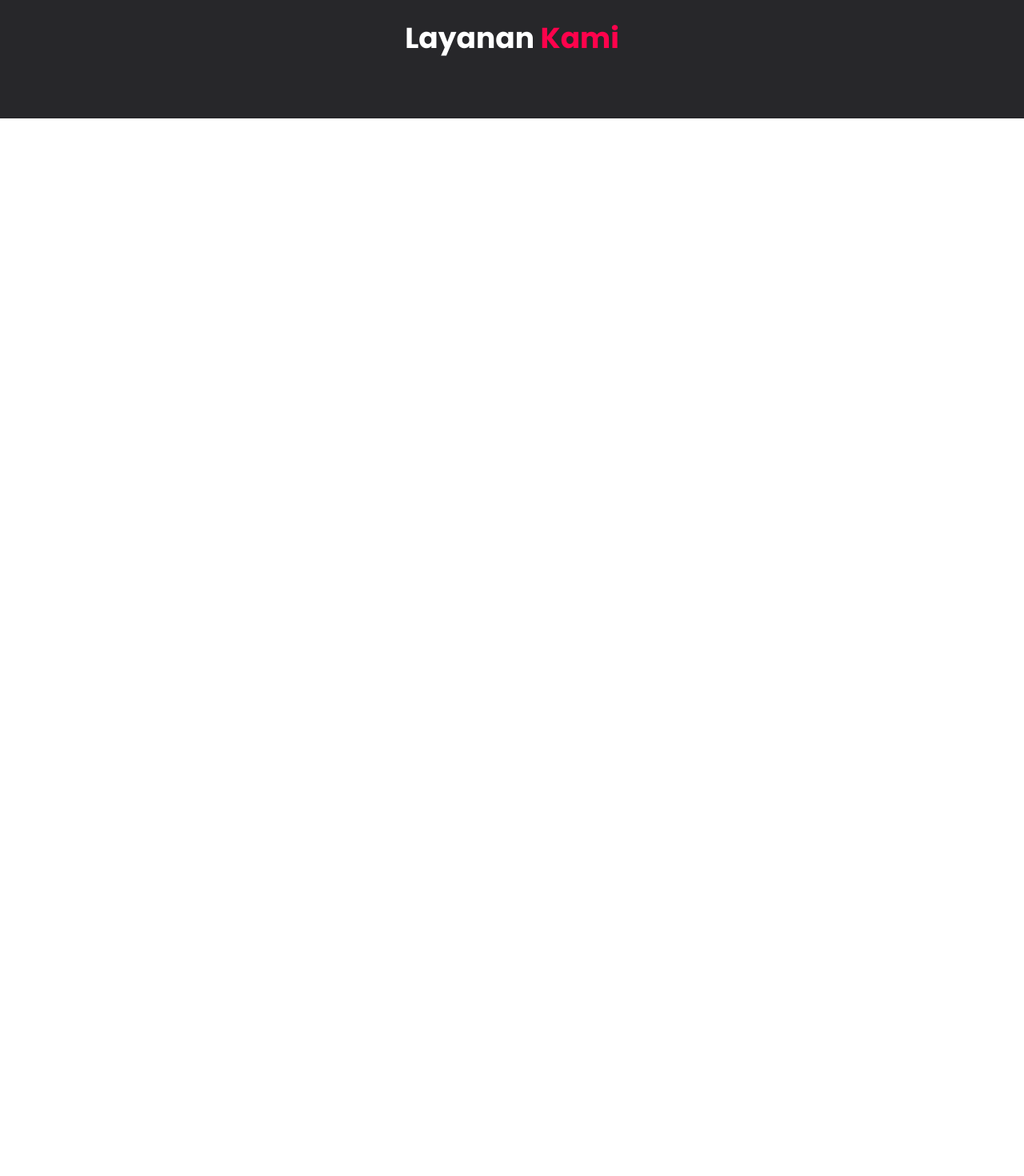
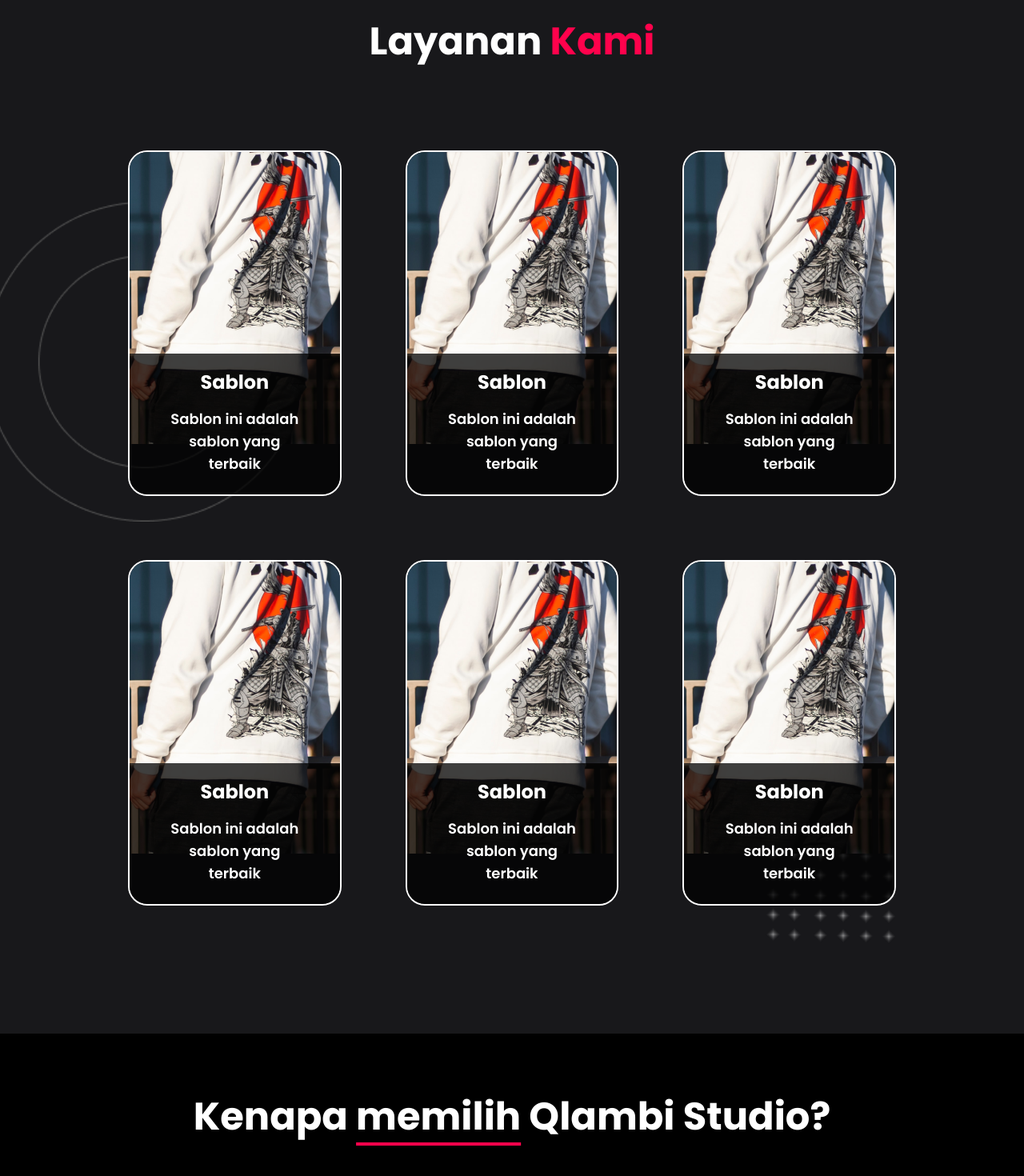
Before and after one commit to thenewsatria/qlambi-landing, a React (Vite) app: page / in a window 1280 px wide. Shown: the part 1008-2478 px from the top of the page at 80% size. Before the commit the page ends 1156 px from the top, so only its background shows below. Built offline with nearby package versions, Linux system fonts and the light colour scheme.

Commit message:
add second section (layanan kami)

```diff
--- a/src/App.tsx
+++ b/src/App.tsx
@@ -3,6 +3,8 @@ import reactLogo from './assets/react.svg'
 import jacketPic from './assets/jacket.png'
 import radialBg1 from './assets/radial-bg-1.png'
 import radialBg2 from './assets/radial-bg-2.png'
+import radialBg3 from './assets/radial-bg-3.png'
+import dottedBg1 from './assets/dotted-bg-1.png'
 import './App.css'
 import NavigationBar from './components/NavigationBar/NavigationBar'
 
@@ -11,22 +13,22 @@ function App() {
   return (
     <div className="App font-primary">
       <NavigationBar/>
-      <section className='bg-zinc-900 flex justify-center pt-56 pb-20 relative'>
+      <section className='bg-black flex justify-center pt-56 pb-20 relative'>
         <div className='absolute top-0 left-0'>
-          <img src={radialBg1} alt="" />
+          <img className='w-160' src={radialBg1} alt="" />
         </div>
         <div className='absolute top-0 right-0'>
-          <img src={radialBg2} alt="" />
+          <img className='w-128' src={radialBg2} alt="" />
         </div>
         <div className='w-4/5'>
           <div className='flex justify-between items-center'>
             <div className='w-1/2 mr-16'>
-              <h1 className='text-5xl font-bold text-white leading-snug relative z-10'>Kini cetak desain <span className='text-primary'>Kaos</span> lebih <span className='underline decoration-4 underline-offset-8 decoration-primary'>mudah</span> dan <span className='underline decoration-4 underline-offset-8 decoration-primary'>simple</span> di Qlambi Studio.</h1>
-              <h2 className='mt-6 font-semibold text-white text-xl tracking-wide'>
+              <h1 className='text-5xl font-bold text-white leading-snug relative z-10'>Kini cetak desain <span className='text-primary'>Kaos</span> lebih <span className='underline decoration-4 underline-offset-[1rem] decoration-primary'>mudah</span> dan <span className='underline decoration-4 underline-offset-[1rem] decoration-primary'>simple</span> di Qlambi Studio.</h1>
+              <h2 className='mt-6 font-semibold text-white text-xl tracking-wide relative z-10'>
                 Kami siap melayani pembuatan desain, sablon, kaos, celana, sweatshirt, hoodie, seragam, dll.
               </h2>
               <div className='flex font-semibold text-xl mt-12'>
-                  <button className='bg-slate-800 rounded-full text-white w-6/12 py-3 px-3 mr-8'>Download Pricelist</button>
+                  <button className='bg-slate-800 rounded-full text-white w-6/12 py-3 px-3 mr-8 relative z-10'>Download Pricelist</button>
                   <button className='bg-primary rounded-full text-white w-6/12 py-3 px-3'>Pesan Sekarang</button>
               </div>
             </div>
@@ -54,9 +56,100 @@ function App() {
           </div>
         </div>
       </section>
-      <section className='pt-20 bg-zinc-800 pb-20'>
+      <section className='pt-20 bg-zinc-900 pb-40'>
+        <div className='text-center pb-28'>
+          <h1 className='text-5xl font-bold text-white'>Layanan <span className='text-primary'>Kami</span></h1>
+        </div>
+        <div className='flex justify-center relative'>
+          <div className="absolute top-[4rem] left-[-1.2rem]">
+            <img className="w-[25rem]" src={radialBg3} alt="" />
+          </div>
+          <div className="absolute bottom-[-3rem] right-[10rem]">
+            <img src={dottedBg1} alt="" />
+          </div>
+          <div className='grid gap-20 grid-cols-3 grid-rows-2 auto-cols-max auto-rows-max w-9/12'>
+            <div className='overflow-hidden rounded-3xl relative border-2 border-white h-[27rem]'>
+              <img className='object-none object-center' src={jacketPic} alt=""/>
+              <div className='bg-black/75 px-10 pt-5 pb-6 absolute bottom-0'>
+                <div className='text-center mb-4'>
+                  <p className='text-white font-bold text-2xl'>Sablon</p>
+                </div>
+                <div className='text-center text-white font-semibold text-lg'>
+                  <p>Sablon ini adalah sablon yang terbaik</p>
+                </div>
+              </div>
+            </div>
+            <div className='overflow-hidden rounded-3xl relative border-2 border-white h-[27rem]'>
+              <img className='object-none object-center' src={jacketPic} alt=""/>
+              <div className='bg-black/75 px-10 pt-5 pb-6 absolute bottom-0'>
+                <div className='text-center mb-4'>
+                  <p className='text-white font-bold text-2xl'>Sablon</p>
+                </div>
+                <div className='text-center text-white font-semibold text-lg'>
+                  <p>Sablon ini adalah sablon yang terbaik</p>
+                </div>
+              </div>
+            </div>
+            <div className='overflow-hidden rounded-3xl relative border-2 border-white h-[27rem]'>
+              <img className='object-none object-center' src={jacketPic} alt=""/>
+              <div className='bg-black/75 px-10 pt-5 pb-6 absolute bottom-0'>
+                <div className='text-center mb-4'>
+                  <p className='text-white font-bold text-2xl'>Sablon</p>
+                </div>
+                <div className='text-center text-white font-semibold text-lg'>
+                  <p>Sablon ini adalah sablon yang terbaik</p>
+                </div>
+              </div>
+            </div>
+            <div className='overflow-hidden rounded-3xl relative border-2 border-white h-[27rem]'>
+              <img className='object-none object-center' src={jacketPic} alt=""/>
+              <div className='bg-black/75 px-10 pt-5 pb-6 absolute bottom-0'>
+                <div className='text-center mb-4'>
+                  <p className='text-white font-bold text-2xl'>Sablon</p>
+                </div>
+                <div className='text-center text-white font-semibold text-lg'>
+                  <p>Sablon ini adalah sablon yang terbaik</p>
+                </div>
+              </div>
+            </div>
+            <div className='overflow-hidden rounded-3xl relative border-2 border-white h-[27rem]'>
+              <img className='object-none object-center' src={jacketPic} alt=""/>
+              <div className='bg-black/75 px-10 pt-5 pb-6 absolute bottom-0'>
+                <div className='text-center mb-4'>
+                  <p className='text-white font-bold text-2xl'>Sablon</p>
+                </div>
+                <div className='text-center text-white font-semibold text-lg'>
+                  <p>Sablon ini adalah sablon yang terbaik</p>
+                </div>
+              </div>
+            </div>
+            <div className='overflow-hidden rounded-3xl relative border-2 border-white h-[27rem]'>
+              <img className='object-none object-center' src={jacketPic} alt=""/>
+              <div className='bg-black/75 px-10 pt-5 pb-6 absolute bottom-0'>
+                <div className='text-center mb-4'>
+                  <p className='text-white font-bold text-2xl'>Sablon</p>
+                </div>
+                <div className='text-center text-white font-semibold text-lg'>
+                  <p>Sablon ini adalah sablon yang terbaik</p>
+                </div>
+              </div>
+            </div>
+          </div>
+        </div>
+      </section>
+      <section className='bg-black pt-20 pb-20'>
         <div className='text-center'>
-          <h1 className='text-4xl font-bold text-white'>Layanan <span className='text-primary'>Kami</span></h1>
+          <h1 className='text-white font-bold text-5xl'>Kenapa <span className='underline decoration-4 underline-offset-[1rem] decoration-primary'>memilih</span> Qlambi Studio?</h1>
+        </div>
+        <div className='flex justify-center'>
+          <div className='w-9/12 flex justify-between'>
+            <div className='w-1/2'>
+
+            </div>
+            <div className='w-1/2'>
+
+            </div>
+          </div>
         </div>
       </section>
       {/* <div>
```
Also changed, not shown: src/assets/dotted-bg-1.png (added), src/assets/radial-bg-3.png (added).
